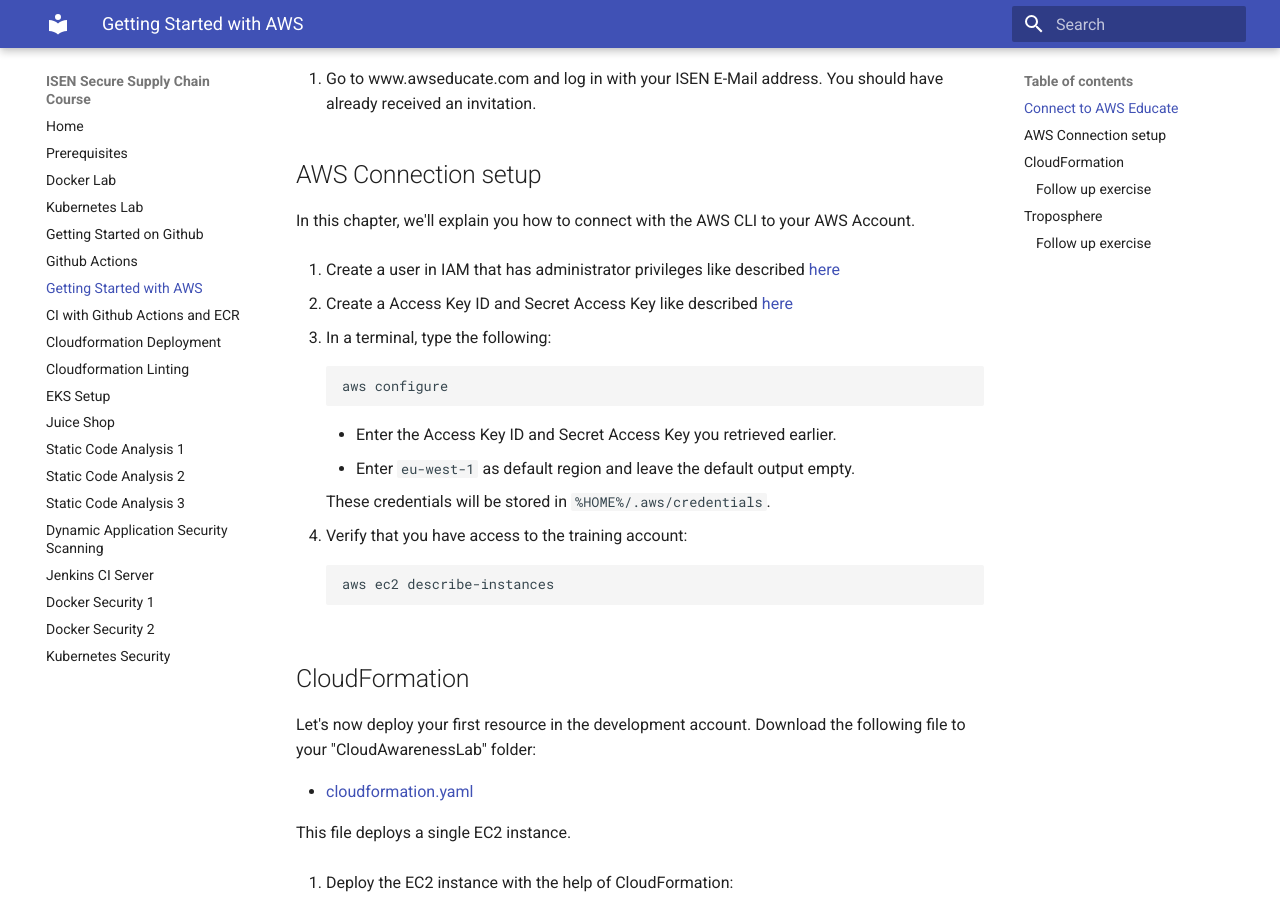
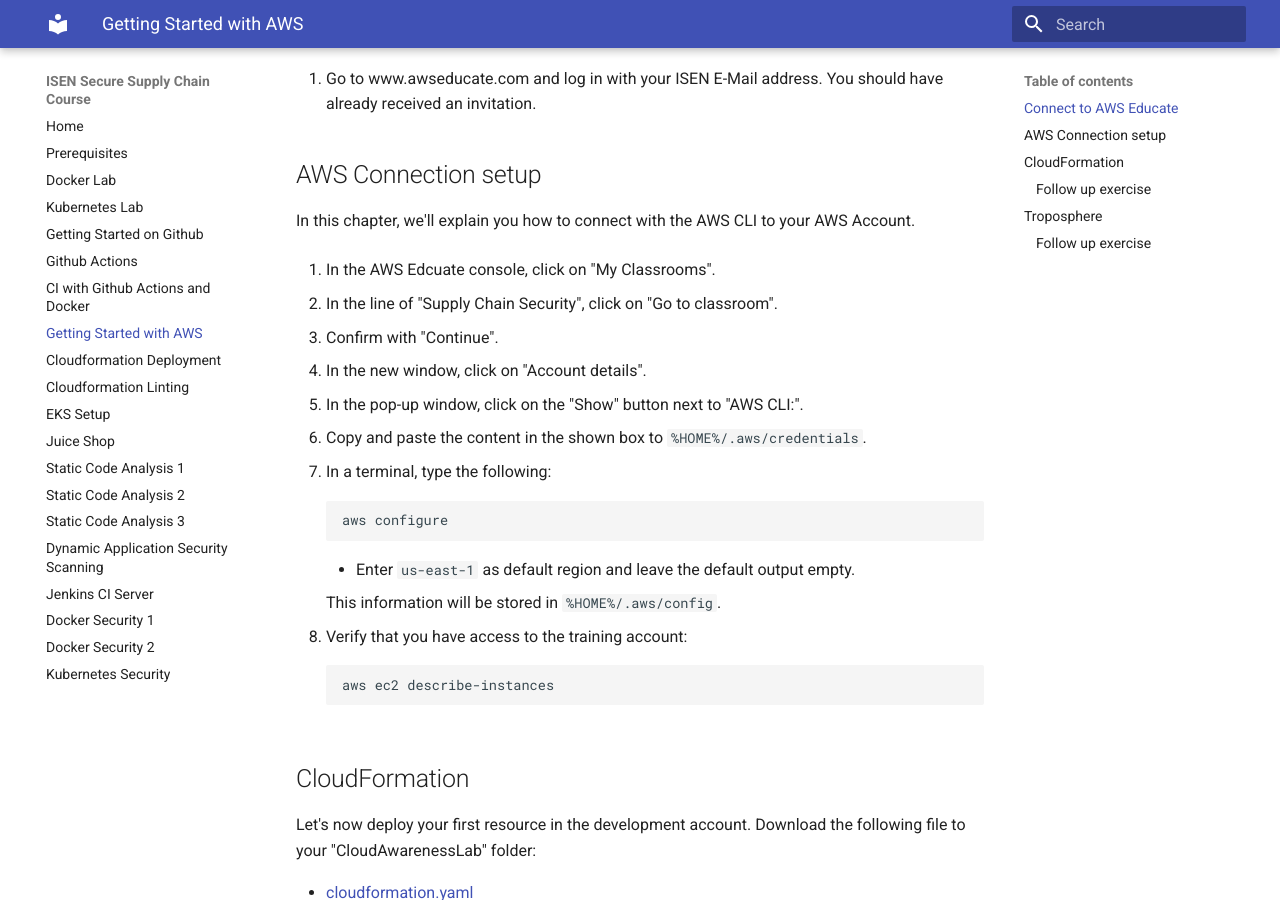
Before and after one commit to 3r1co/ssc, an MkDocs documentation site: the page built from docs/aws.md, in a window 1280 px wide and 900 px high, scrolled down 373 px. Built offline with MkDocs 1.6.1 and Material for MkDocs 9.7.7, drawn with Linux system fonts in a browser that asks for light colours.

```diff
--- a/docs/aws.md
+++ b/docs/aws.md
@@ -15,18 +15,25 @@ In this lab, you'll learn
 
 In this chapter, we'll explain you how to connect with the AWS CLI to your AWS Account.
 
-1. Create a user in IAM that has administrator privileges like described [here](https://docs.aws.amazon.com/IAM/latest/UserGuide/id_users_create.html#id_users_create_console)
+1. In the AWS Edcuate console, click on "My Classrooms".
 
-1. Create a Access Key ID and Secret Access Key like described [here](https://docs.aws.amazon.com/IAM/latest/UserGuide/id_credentials_access-keys.html#Using_CreateAccessKey)
+1. In the line of "Supply Chain Security", click on "Go to classroom".
+
+1. Confirm with "Continue".
+
+1. In the new window, click on "Account details".
+
+1. In the pop-up window, click on the "Show" button next to "AWS CLI:".
+
+1. Copy and paste the content in the shown box to `%HOME%/.aws/credentials`.
 
 1. In a terminal, type the following:
 
         aws configure
 
-    - Enter the Access Key ID and Secret Access Key you retrieved earlier.
-    - Enter `eu-west-1` as default region and leave the default output empty.
+    - Enter `us-east-1` as default region and leave the default output empty.
 
-    These credentials will be stored in `%HOME%/.aws/credentials`.
+    This information will be stored in `%HOME%/.aws/config`.
 
 1. Verify that you have access to the training account:
 
--- a/mkdocs.yml
+++ b/mkdocs.yml
@@ -6,8 +6,8 @@ nav:
     - Kubernetes Lab: kubernetes.md
     - Getting Started on Github: github.md
     - Github Actions: actions.md
+    - CI with Github Actions and Docker: ecr.md
     - Getting Started with AWS: aws.md
-    - CI with Github Actions and ECR: ecr.md
     - Cloudformation Deployment: cloudformation.md
     - Cloudformation Linting: cfn-nag.md
     - EKS Setup: eks.md
@@ -20,7 +20,6 @@ nav:
     - Docker Security 1: kaniko.md
     - Docker Security 2: clair.md
     - Kubernetes Security: network-policies.md
-    #- CI/CD Lab: cicd.md
 theme:
   name: 'material'
 markdown_extensions:
```
Also changed, not shown: docs/README.md (+1 -1 lines), docs/ecr.md (+4 -6 lines), docs/kaniko.md (+5 -0 lines), docs/prerequisites.md (+2 -0 lines).
